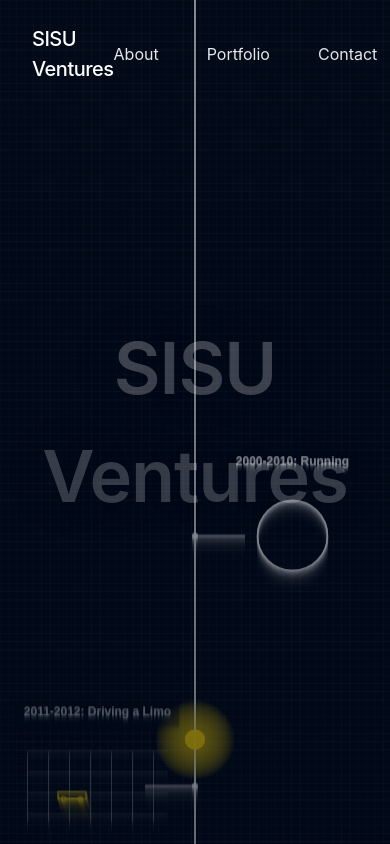
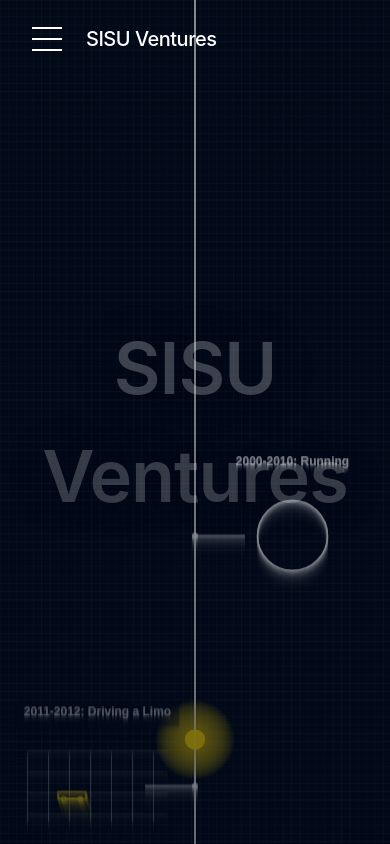
Before and after one commit to johnfig/john-figueiredo, a React (Create React App) app: page / in a window 390 px wide. Shown: the top 844 px of the page. Built offline with nearby package versions, Linux system fonts and the light colour scheme.

Commit message:
Update the nav bar to be fixed on mobile

```diff
--- a/src/components/Navbar.js
+++ b/src/components/Navbar.js
@@ -1,47 +1,123 @@
 import React, { useState, useEffect } from 'react';
 import styled from 'styled-components';
 import { Link } from 'react-scroll';
-import { motion } from 'framer-motion';
+import { motion, AnimatePresence } from 'framer-motion';
 
 const Nav = styled(motion.nav)`
   position: fixed;
   top: 0;
   left: 0;
   right: 0;
-  z-index: 10;
+  z-index: 100;
   padding: 1.5rem 2rem;
-  background: ${props => props.scrolled ? 'rgba(255, 255, 255, 0.98)' : 'transparent'};
-  backdrop-filter: ${props => props.scrolled ? 'blur(10px)' : 'none'};
+  background: ${props => props.scrolled ?
+    'rgba(0, 9, 25, 0.9)' : // Dark background when scrolled
+    'transparent'
+  };
+  backdrop-filter: ${props => props.scrolled ? 'blur(8px)' : 'none'};
   transition: all 0.3s ease;
 `;
 
 const NavContainer = styled.div`
-  max-width: 1200px;
-  margin: 0 auto;
   display: flex;
-  justify-content: space-between;
   align-items: center;
+  gap: 1.5rem;
 `;
 
 const Logo = styled.h1`
-  color: ${props => props.scrolled ? props.theme.colors.primary : 'white'};
+  color: white;
   font-size: 1.25rem;
   font-weight: 500;
   letter-spacing: -0.5px;
+  transition: color 0.3s ease;
+`;
+
+const HamburgerButton = styled.button`
+  display: none;
+  background: none;
+  border: none;
+  cursor: pointer;
+  width: 30px;
+  height: 24px;
+  position: relative;
+  z-index: 101;
+  padding: 0;
+
+  @media (max-width: ${props => props.theme.breakpoints.tablet}) {
+    display: flex;
+    flex-direction: column;
+    justify-content: space-between;
+  }
+`;
+
+const HamburgerLine = styled(motion.span)`
+  width: 30px;
+  height: 2px;
+  background-color: white;
+  transform-origin: center;
+  position: relative;
+  display: block;
+  transition: background-color 0.3s ease;
 `;
 
 const NavLinks = styled.div`
   display: flex;
   gap: 3rem;
+  margin-left: auto;
+
+  @media (max-width: ${props => props.theme.breakpoints.tablet}) {
+    display: none;
+  }
+`;
+
+const MobileMenu = styled(motion.div)`
+  display: none;
+
+  @media (max-width: ${props => props.theme.breakpoints.tablet}) {
+    display: flex;
+    position: fixed;
+    top: 0;
+    left: 0;
+    right: 0;
+    bottom: 0;
+    background: rgba(0, 9, 25, 0.98);
+    backdrop-filter: blur(10px);
+    flex-direction: column;
+    align-items: center;
+    justify-content: center;
+    gap: 2rem;
+    z-index: 98;
+    pointer-events: ${props => props.isOpen ? 'auto' : 'none'};
+  }
+`;
+
+const MobileNavContainer = styled(motion.div)`
+  display: flex;
+  flex-direction: column;
+  align-items: center;
+  gap: 2rem;
+  width: 100%;
 `;
 
 const NavLink = styled(Link)`
-  color: ${props => props.scrolled ? props.theme.colors.primary : 'white'};
+  color: white;
   text-decoration: none;
   font-size: 1rem;
   font-weight: 400;
   opacity: 0.9;
-  transition: opacity 0.2s ease;
+  transition: all 0.3s ease;
+  cursor: pointer;
+
+  @media (max-width: ${props => props.theme.breakpoints.tablet}) {
+    font-size: 1.5rem;
+    padding: 1rem 2rem;
+    width: 100%;
+    text-align: center;
+
+    &:active {
+      background: rgba(255, 255, 255, 0.1);
+    }
+  }
 
   &:hover {
     opacity: 1;
@@ -50,6 +126,7 @@
 
 const Navbar = () => {
   const [scrolled, setScrolled] = useState(false);
+  const [isOpen, setIsOpen] = useState(false);
 
   useEffect(() => {
     const handleScroll = () => {
@@ -57,20 +134,103 @@
     };
 
     window.addEventListener('scroll', handleScroll);
-    return () => window.removeEventListener('scroll', handleScroll);
-  }, []);
+
+    // Prevent body scroll when menu is open
+    if (isOpen) {
+      document.body.style.overflow = 'hidden';
+    } else {
+      document.body.style.overflow = 'unset';
+    }
+
+    return () => {
+      window.removeEventListener('scroll', handleScroll);
+      document.body.style.overflow = 'unset';
+    };
+  }, [isOpen]);
+
+  const handleLinkClick = () => {
+    setIsOpen(false);
+    document.body.style.overflow = 'unset';
+  };
 
   return (
+    <>
       <Nav scrolled={scrolled}>
         <NavContainer>
-        <Logo scrolled={scrolled}>SISU Ventures</Logo>
+          <HamburgerButton
+            onClick={() => setIsOpen(!isOpen)}
+            aria-label={isOpen ? 'Close menu' : 'Open menu'}
+          >
+            <HamburgerLine
+              animate={{
+                rotate: isOpen ? 45 : 0,
+                y: isOpen ? 11 : 0
+              }}
+              transition={{ duration: 0.2 }}
+            />
+            <HamburgerLine
+              animate={{
+                opacity: isOpen ? 0 : 1
+              }}
+              transition={{ duration: 0.2 }}
+            />
+            <HamburgerLine
+              animate={{
+                rotate: isOpen ? -45 : 0,
+                y: isOpen ? -11 : 0
+              }}
+              transition={{ duration: 0.2 }}
+            />
+          </HamburgerButton>
+
+          <Logo>SISU Ventures</Logo>
+
           <NavLinks>
-          <NavLink to="about" smooth={true} scrolled={scrolled}>About</NavLink>
-          <NavLink to="portfolio" smooth={true} scrolled={scrolled}>Portfolio</NavLink>
-          <NavLink to="contact" smooth={true} scrolled={scrolled}>Contact</NavLink>
+            <NavLink to="about" smooth={true}>About</NavLink>
+            <NavLink to="portfolio" smooth={true}>Portfolio</NavLink>
+            <NavLink to="contact" smooth={true}>Contact</NavLink>
           </NavLinks>
         </NavContainer>
       </Nav>
+
+      <MobileMenu
+        initial={false}
+        animate={{ opacity: isOpen ? 1 : 0 }}
+        transition={{ duration: 0.2 }}
+        isOpen={isOpen}
+      >
+        <MobileNavContainer
+          initial={false}
+          animate={{
+            opacity: isOpen ? 1 : 0,
+            y: isOpen ? 0 : -20
+          }}
+          transition={{ duration: 0.2, delay: 0.1 }}
+        >
+          <NavLink
+            to="about"
+            smooth={true}
+            onClick={handleLinkClick}
+          >
+            About
+          </NavLink>
+          <NavLink
+            to="portfolio"
+            smooth={true}
+            onClick={handleLinkClick}
+          >
+            Portfolio
+          </NavLink>
+          <NavLink
+            to="contact"
+            smooth={true}
+            onClick={handleLinkClick}
+          >
+            Contact
+          </NavLink>
+        </MobileNavContainer>
+      </MobileMenu>
+    </>
   );
 };
 
```
Lines whose indentation alone changed are shown as unchanged.
